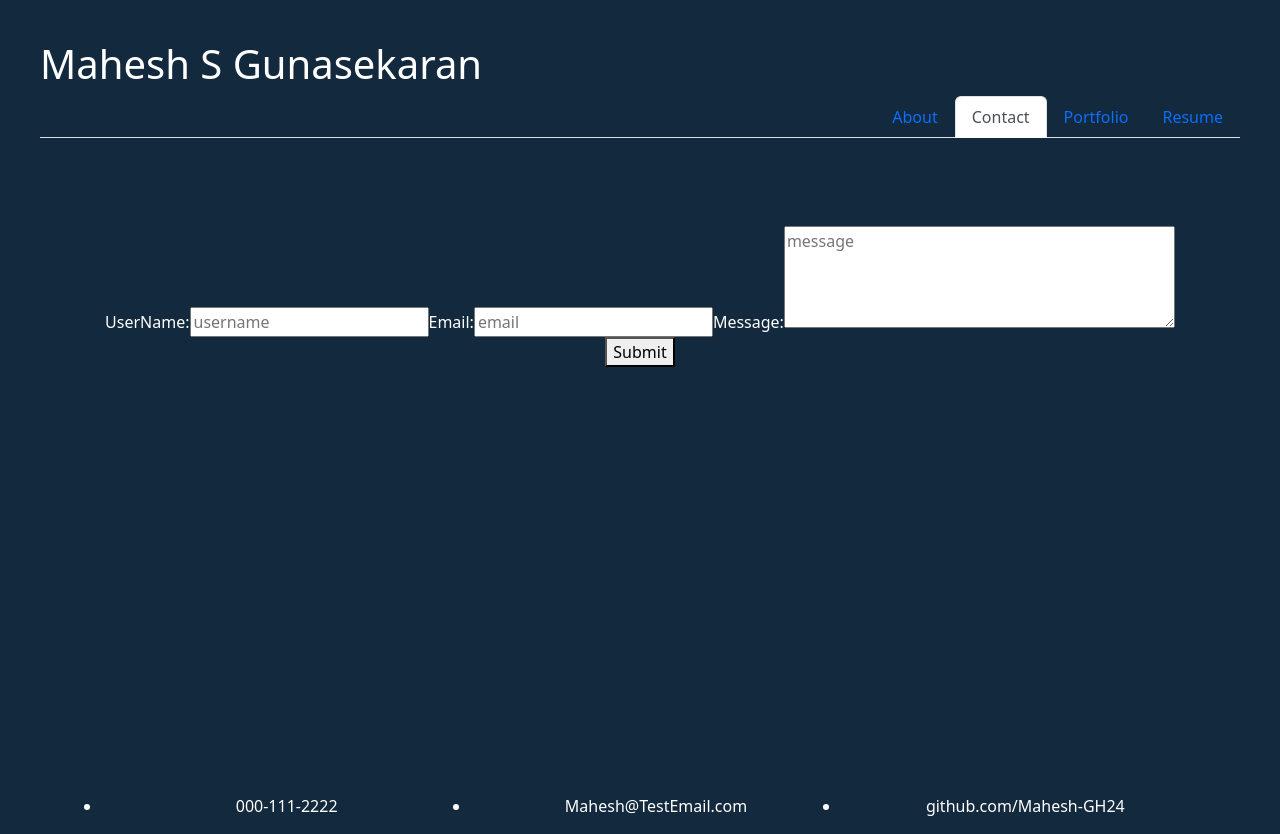
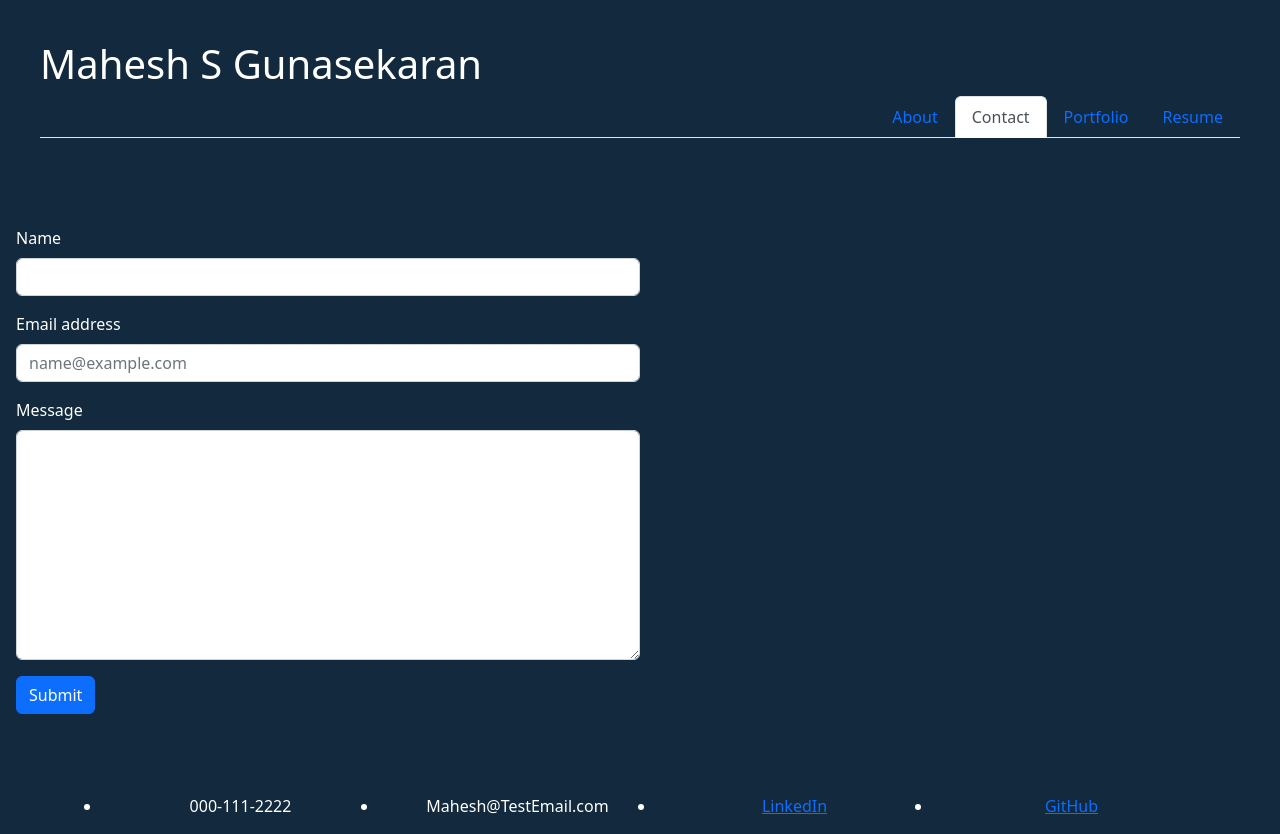
Before and after one commit to Mahesh-GH24/modernistic-portfolio, a React (Vite) app: page /Contact in a window 1280 px wide. Built offline with nearby package versions, Linux system fonts and the light colour scheme.

Commit message:
Changes in Contact,Porfolio

```diff
--- a/package.json
+++ b/package.json
@@ -15,6 +15,7 @@
     "react-dom": "^18.3.1",
     "bootstrap": "^5.2.3",
     "react-router-dom": "^6.11.1"
+
   },
   "devDependencies": {
     "@eslint/js": "^9.13.0",
--- a/src/App.jsx
+++ b/src/App.jsx
@@ -5,6 +5,8 @@
 
 // Bringing in the required import from 'react-router-dom'
 import { Outlet } from 'react-router-dom';
+//import { IconName } from "react-icons/";
+
 import Header from './components/Header';
 import Footer from './components/Footer';
 
--- a/src/components/Footer.jsx
+++ b/src/components/Footer.jsx
@@ -1,3 +1,5 @@
+import { Link } from "react-router-dom";
+
 function Footer() {
     return (
         <footer>
@@ -10,7 +12,19 @@ function Footer() {
                         Mahesh@TestEmail.com
                     </li>
                     <li className="col">
-                         github.com/Mahesh-GH24
+                        <Link
+                        to ="http://linkedin.com/in/mahesh-gunasekaran-1245a941"
+                        >
+                        LinkedIn
+                        </Link>
+                    </li>
+
+                    <li className="col">
+                        <Link
+                        to ="http://github.com/Mahesh-GH24"
+                        >
+                        GitHub
+                        </Link>
                     </li>
                 </ul>
             </nav>
--- a/src/pages/Contact.jsx
+++ b/src/pages/Contact.jsx
@@ -1,17 +1,10 @@
 import { useState } from 'react';
-//import './style.css';
-import '../index.css';
 
 // Here we import a helper function that will check if the email is valid
 import { validateEmail } from '../utils/helpers';
 
-function Contact() {
-  // Create state variables for the fields in the form
-  // We are also setting their initial values to an empty string
-  const [userName, setUserName] = useState('');
-  const [email, setEmail] = useState('');
-  const [message, setMessage] = useState('');
 
+export default function Contact() {
 
     const [errorMessage, setErrorMessage] = useState('');
 
@@ -22,83 +15,39 @@ function Contact() {
         const inputValue = target.value;
 
         // Based on the input type, we set the state of either email, username, and password
-    if (inputType === 'userName') {
-      setUserName(inputValue);
-    } else if (inputType === 'email') {
-      setEmail(inputValue);
-    } else if (inputType === 'message') {
-      setMessage(inputValue);
+        if (inputType === 'userName' && !inputValue) {
+            setErrorMessage('Name is required');
+        } else if (inputType === 'email' && !validateEmail(inputValue) ) {
+            setErrorMessage('Your Email is invalid');
+        } else if (inputType === 'message' && !inputValue) {
+            setErrorMessage('Message is required');
         }
     };
 
-  const handleFormSubmit = (e) => {
-    // Preventing the default behavior of the form submit (which is to refresh the page)
-    e.preventDefault();
-
-    // First we check to see if the email is not valid or if the userName is empty. If so we set an error message to be displayed on the page.
-    if (!validateEmail(email) || !userName) {
-      setErrorMessage('Email or username is invalid');
-      // We want to exit out of this code block if something is wrong so that the user can correct it
-      return;
-      // Then we check to see if the password is not valid. If so, we set an error message regarding the password.
-    }
-    // if (!checkPassword(password)) {
-    //   setErrorMessage(
-    //     `Choose a more secure password for the account: ${userName}`
-    //   );
-    //   return;
-    // }
-    // alert(`Hello ${userName}`);
-
-    // If everything goes according to plan, we want to clear out the input after a successful registration.
-    setUserName('');
-    setEmail('');
-    setMessage('');
-  };
-
     return (
-    <div className="container text-center">
-      <form className="form" onSubmit={handleFormSubmit}>
-        <label> UserName: </label>
-          <input
-          value={userName}
-          name="userName"
-          onChange={handleInputChange}
-          type="text"
-          placeholder="username"
-          onBlur={handleInputChange}
-        />
-
-        <label> Email: </label>
-        <input
-          value={email}
-          name="email"
-          onChange={handleInputChange}
-          type="email"
-          placeholder="email"
-          onBlur={handleInputChange}
-        />
-
-        <label> Message: </label>
-        <textarea
-          rows={4} cols={40}
-          value={message}
-          name="message"
-          onChange={handleInputChange}
-          type="text"
-          placeholder="message"
-          onBlur={handleInputChange}
-        />
-        <br></br>
-        <button type="submit">Submit</button>
+        <>
+            <form className="form">
+                <div class="mb-3">
+                    <label for="exampleFormControlInput1" class="form-label">Name</label>
+                    <input type="text" name="userName" class="form-control w-50" id="exampleFormControlInput1" placeholder="" onBlur={handleInputChange}></input>
+                </div>
+                <div class="mb-3">
+                    <label for="exampleFormControlInput2" class="form-label">Email address</label>
+                    <input type="email" name="email" class="form-control w-50" id="exampleFormControlInput2" placeholder="name@example.com" onBlur={handleInputChange}></input>
+                </div>
+                <div class="mb-3">
+                    <label for="exampleFormControlTextarea1" class="form-label">Message</label>
+                    <textarea name="message" class="form-control w-50" id="exampleFormControlTextarea1" rows="9" onBlur={handleInputChange}></textarea>
+                </div>
+                <div class="mb-3">
+                    <button type="submit" class="btn btn-primary mb-3">Submit</button>
+                </div>
             </form>
             {errorMessage && (
                 <div>
                     <p className="error-text">{errorMessage}</p>
                 </div>
             )}
-    </div>
+        </>
     );
 }
-
-export default Contact;
```
Also changed, not shown: src/pages/Contact1.jsx (added, +104 -0 lines), src/components/PortFolioContainer.jsx (deleted). Lines whose indentation alone changed are shown as unchanged.
